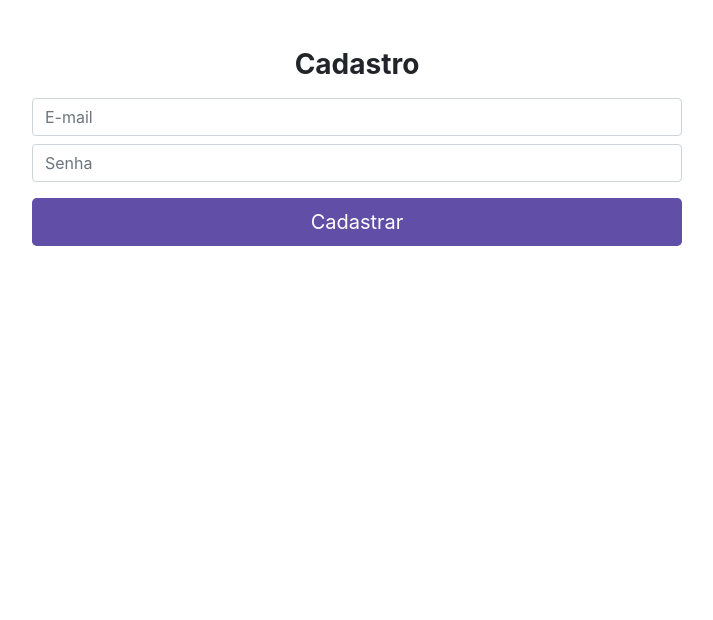
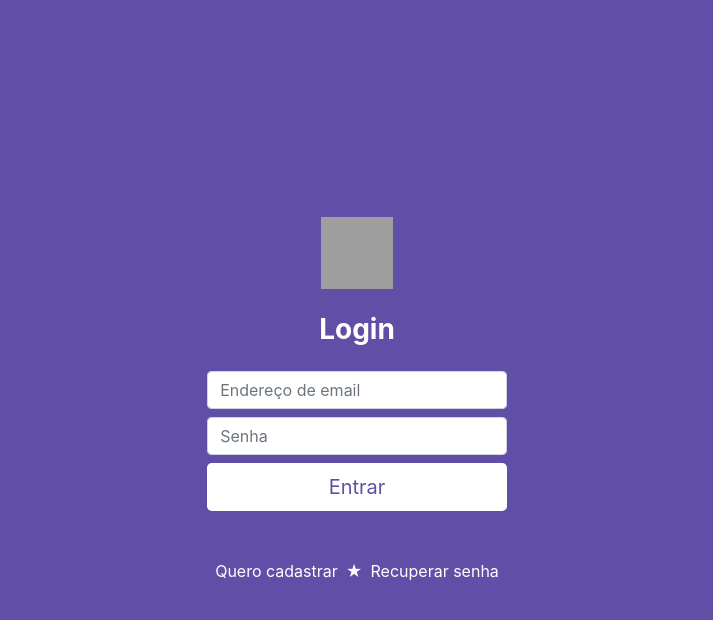
Before and after one commit to brenodev/Projeto-Eventos, a React app: page / in a window 1280 px wide. Shown: the top 620 px of the page, without its empty margins (283-996 px from the left). Built offline with nearby package versions, Linux system fonts and the light colour scheme; grey boxes are pictures that could not be loaded.

Commit message:
adicionado navegação com react-router-dom

```diff
--- a/package.json
+++ b/package.json
@@ -51,6 +51,7 @@
     "react-bootstrap": "^1.0.0-beta.16",
     "react-dev-utils": "^10.0.0",
     "react-dom": "^16.12.0",
+    "react-router-dom": "^5.1.2",
     "resolve": "1.12.2",
     "resolve-url-loader": "3.1.1",
     "sass-loader": "8.0.0",
--- a/src/App.js
+++ b/src/App.js
@@ -1,12 +1,10 @@
 import React from "react";
-// import Login from "./pages/login";
-import CadastroUsuario from "./pages/cadastroUsuario";
+import Routes from "./routes"
 
 function App() {
   return (
     <div>
-      {/* <Login /> */}
-      <CadastroUsuario />
+      <Routes />
     </div>
   );
 }
--- a/src/pages/cadastroUsuario/index.js
+++ b/src/pages/cadastroUsuario/index.js
@@ -80,7 +80,7 @@ export default function CadastroUsuario() {
           </button>
         )}
 
-        <div classNameName="msg__login text-black text-center my-5">
+        <div className="msg__login text-black text-center my-5">
           {alertTipo === "sucesso" && (
             <span>
               <strong>WoW! </strong>
--- a/src/pages/login/index.js
+++ b/src/pages/login/index.js
@@ -1,4 +1,6 @@
 import React, { useState } from "react";
+import {Link} from "react-router-dom"
+
 import "./login.css";
 import firebase from "../../configs/firebase";
 import "firebase/auth";
@@ -73,9 +75,9 @@ export default function Login() {
           )}
         </div>
         <div className="opcoes__login mt-5 text-center">
-          <a href="#" className="mx-2">
+          <Link to="cadastrar-usuario" className="mx-2">
             Quero cadastrar
-          </a>
+          </Link>
           <span className="text-white">&#9733;</span>
           <a href="#" className="mx-2">
             Recuperar senha
--- /dev/null
+++ b/src/routes.js
@@ -0,0 +1,17 @@
+import React from 'react'
+import {BrowserRouter, Switch, Route} from "react-router-dom"
+import Login from "./pages/login"
+import CadastroUsuario from "./pages/cadastroUsuario"
+
+export default function Routes () {
+  return (
+    <BrowserRouter>
+      <React.Fragment>
+        <Switch>
+          <Route exact path="/" exact component={Login} />
+          <Route path="/cadastrar-usuario" component={CadastroUsuario} />
+        </Switch>
+      </React.Fragment>
+    </BrowserRouter>
+  )
+}
```
Also changed, not shown: 2 other files (tests, documents, lock files or other folders).
